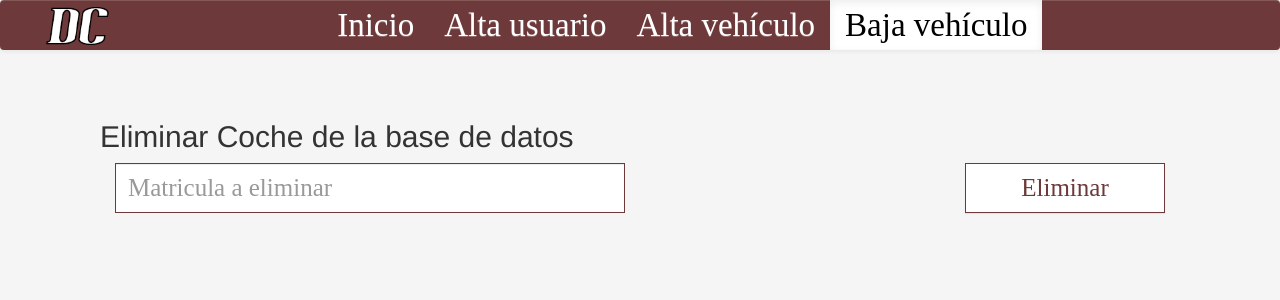
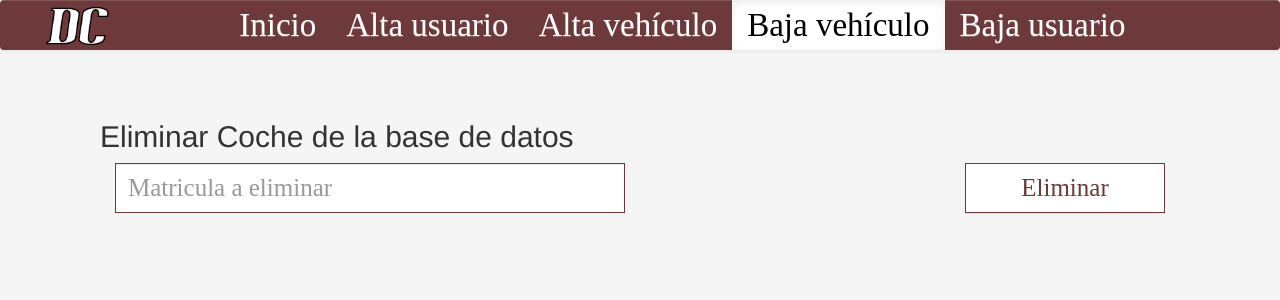
Before and after one commit to alvaroalmanza88/PHPU3Web, a PHP site: page /delcoche.php in a window 1280 px wide. Shown: the top 300 px of the page. Run offline with PHP 8.4, Linux system fonts and the light colour scheme; some web fonts are replaced.

Commit message:
implementacion eliminacion de usuario

```diff
--- a/PHPU3/delcoche.php
+++ b/PHPU3/delcoche.php
@@ -36,6 +36,7 @@
                     <!--<li><a href="#">Loguéate</a></li>-->
                     <li><a href="regVehicle.php">Alta vehículo</a></li>
                     <li class="active"><a href="delcoche.php">Baja vehículo</a></li>
+                    <li><a href="deluser.php">Baja usuario</a></li>
                 </ul>
             </div><!-- /.navbar-collapse -->
         </div><!-- /.container-fluid -->
@@ -57,11 +58,3 @@
 
 </body>
 </html>
-
-<?php
-
-/*
- * To change this license header, choose License Headers in Project Properties.
- * To change this template file, choose Tools | Templates
- * and open the template in the editor.
- */
```
